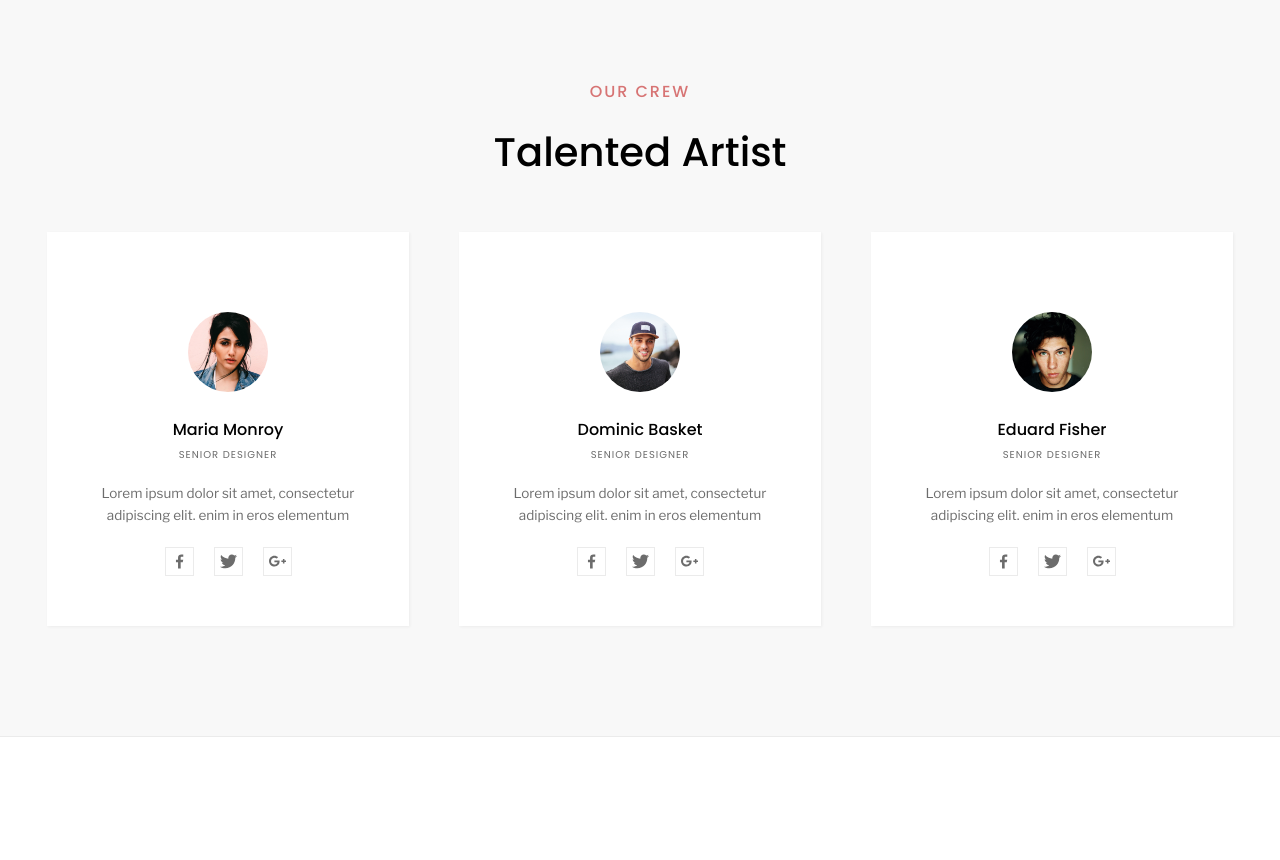
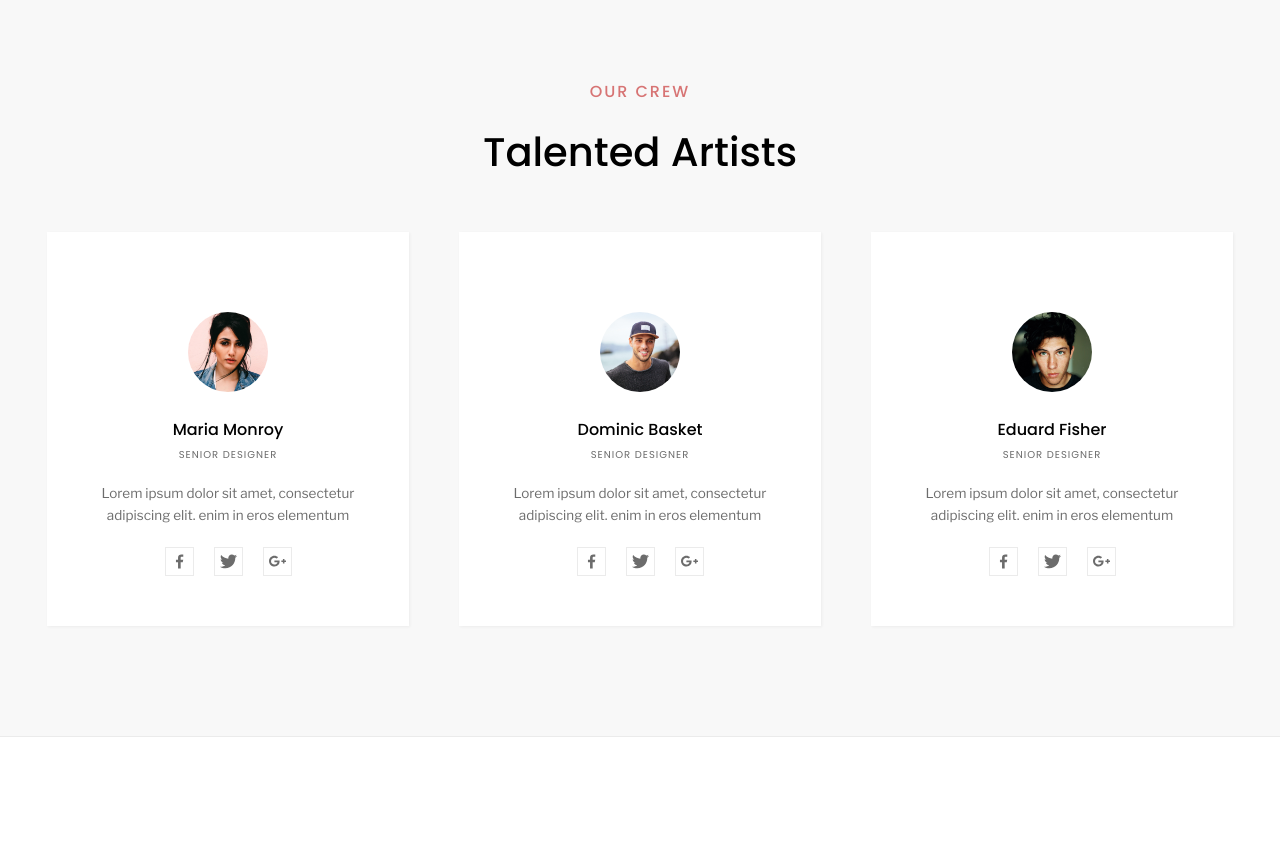
Before and after one commit to BamBam-sys/pompeo-clone, a React (Create React App) app: page /about in a window 1280 px wide. Shown: the part 1620-2480 px from the top of the page. Built offline with nearby package versions, Linux system fonts and the light colour scheme.

Commit message:
fixed typos

```diff
--- a/src/components/Crew/Crew.jsx
+++ b/src/components/Crew/Crew.jsx
@@ -13,7 +13,7 @@ const Crew = () => {
     <div className={styles.crew}>
       <div className="container">
         <SubHeading text={'our crew'} />
-        <h2>talented artist</h2>
+        <h2>talented artists</h2>
         <div className={styles.artists}>
           <div className={styles.artist}>
             <img className={styles.artistImg} src={Maria} alt="Maira Monroy" />
```
